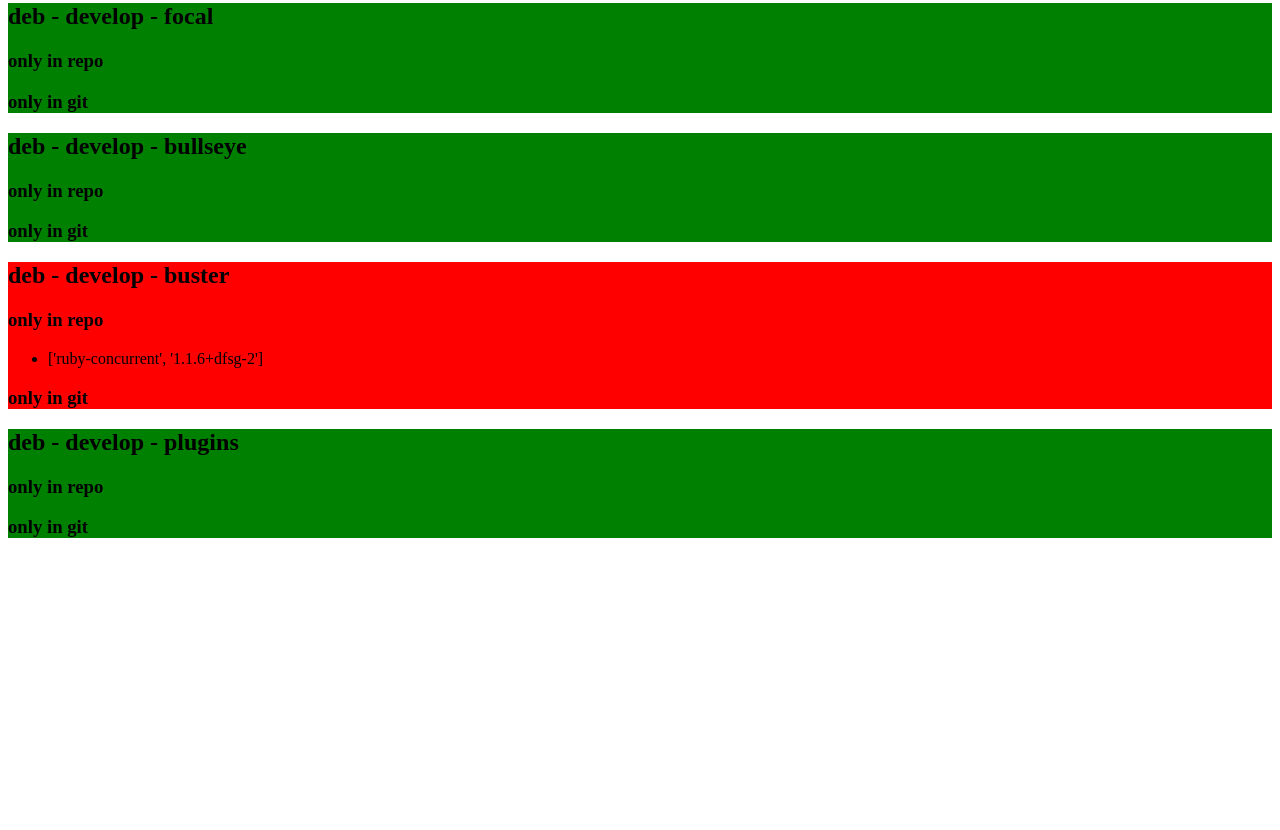
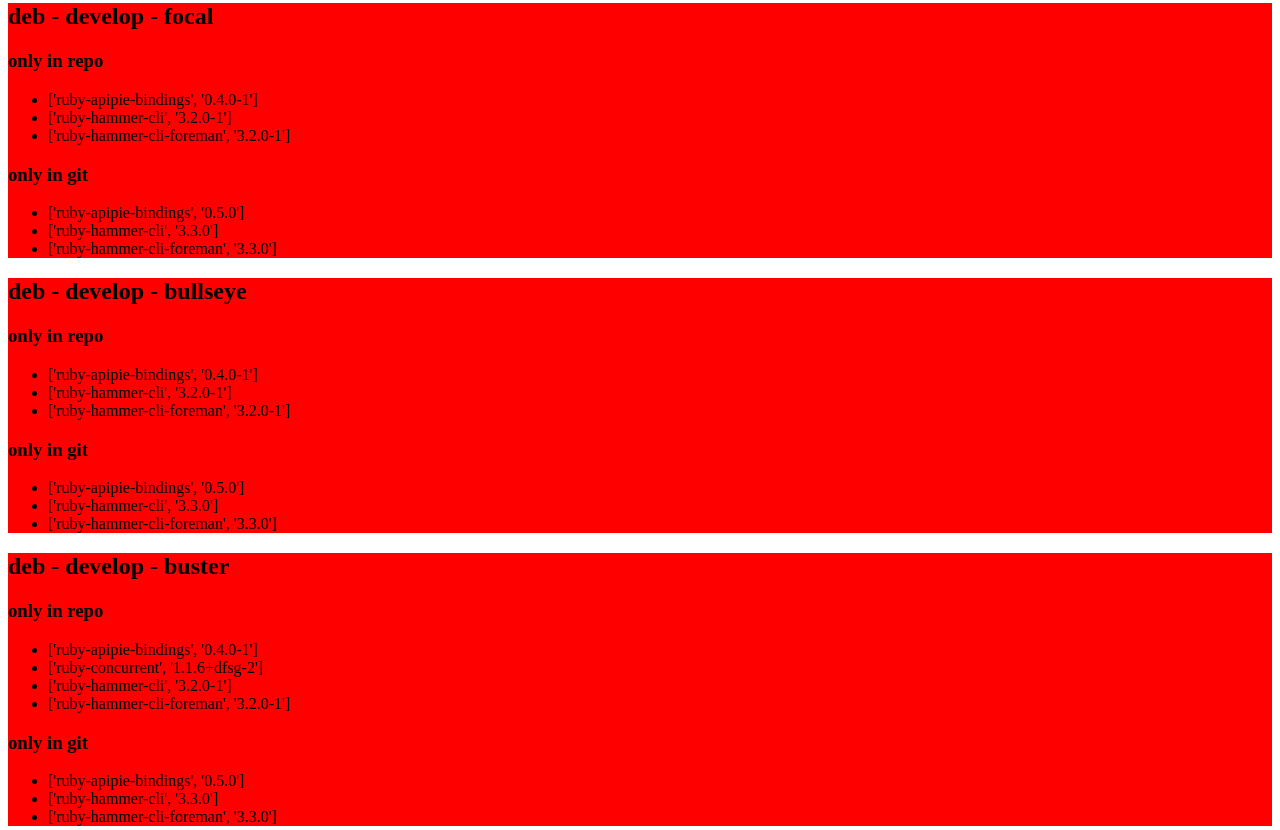
Before and after one commit to evgeni/foreman-packaging-report, a plain HTML site: page index.html in a window 1280 px wide. Shown: the part 2251-3081 px from the top of the page. Before the commit the page ends 2808 px from the top, so only its background shows below. Drawn offline with Linux system fonts and the light colour scheme.

Commit message:
update report

```diff
--- a/index.html
+++ b/index.html
@@ -133,32 +133,50 @@
 <ul>
 </ul>
 </div>
-<div style="background-color: green">
+<div style="background-color: red">
 <h2>deb - develop - focal</h2>
 <h3>only in repo</h3>
 <ul>
+<li>['ruby-apipie-bindings', '0.4.0-1']</li>
+<li>['ruby-hammer-cli', '3.2.0-1']</li>
+<li>['ruby-hammer-cli-foreman', '3.2.0-1']</li>
 </ul>
 <h3>only in git</h3>
 <ul>
+<li>['ruby-apipie-bindings', '0.5.0']</li>
+<li>['ruby-hammer-cli', '3.3.0']</li>
+<li>['ruby-hammer-cli-foreman', '3.3.0']</li>
 </ul>
 </div>
-<div style="background-color: green">
+<div style="background-color: red">
 <h2>deb - develop - bullseye</h2>
 <h3>only in repo</h3>
 <ul>
+<li>['ruby-apipie-bindings', '0.4.0-1']</li>
+<li>['ruby-hammer-cli', '3.2.0-1']</li>
+<li>['ruby-hammer-cli-foreman', '3.2.0-1']</li>
 </ul>
 <h3>only in git</h3>
 <ul>
+<li>['ruby-apipie-bindings', '0.5.0']</li>
+<li>['ruby-hammer-cli', '3.3.0']</li>
+<li>['ruby-hammer-cli-foreman', '3.3.0']</li>
 </ul>
 </div>
 <div style="background-color: red">
 <h2>deb - develop - buster</h2>
 <h3>only in repo</h3>
 <ul>
+<li>['ruby-apipie-bindings', '0.4.0-1']</li>
 <li>['ruby-concurrent', '1.1.6+dfsg-2']</li>
+<li>['ruby-hammer-cli', '3.2.0-1']</li>
+<li>['ruby-hammer-cli-foreman', '3.2.0-1']</li>
 </ul>
 <h3>only in git</h3>
 <ul>
+<li>['ruby-apipie-bindings', '0.5.0']</li>
+<li>['ruby-hammer-cli', '3.3.0']</li>
+<li>['ruby-hammer-cli-foreman', '3.3.0']</li>
 </ul>
 </div>
 <div style="background-color: green">
```
